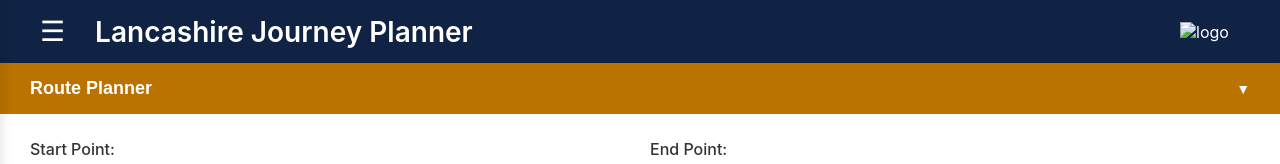
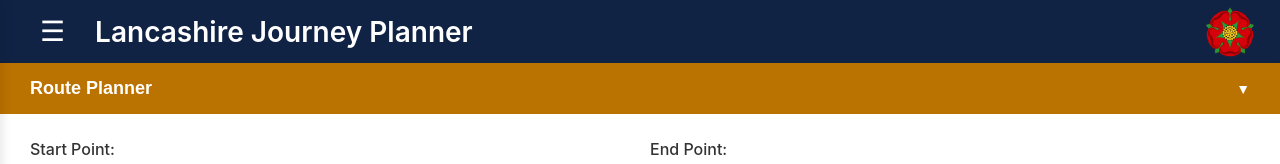
Before and after one commit to sean757/NW-Lancashire-Bus-Network-Digital-Refresh, a plain HTML site: page front-end/index.html in a window 1280 px wide. Shown: the top 164 px of the page. Drawn offline with Linux system fonts and the light colour scheme; no server answers.

Commit message:
Final demo 1 commit

```diff
--- a/front-end/index.html
+++ b/front-end/index.html
@@ -34,7 +34,7 @@
         <header class="header">
             <button class="menu-btn" id="menuBtn" aria-label="Open navigation menu">&#9776;</button>
             <h1>Lancashire Journey Planner</h1>
-            <img src="world.png" class="logo" alt="logo">
+            <img src="ClientPack/source/img/world.png" class="logo" alt="logo">
         </header>
 
         <!-- Route Planning Section -->
```
